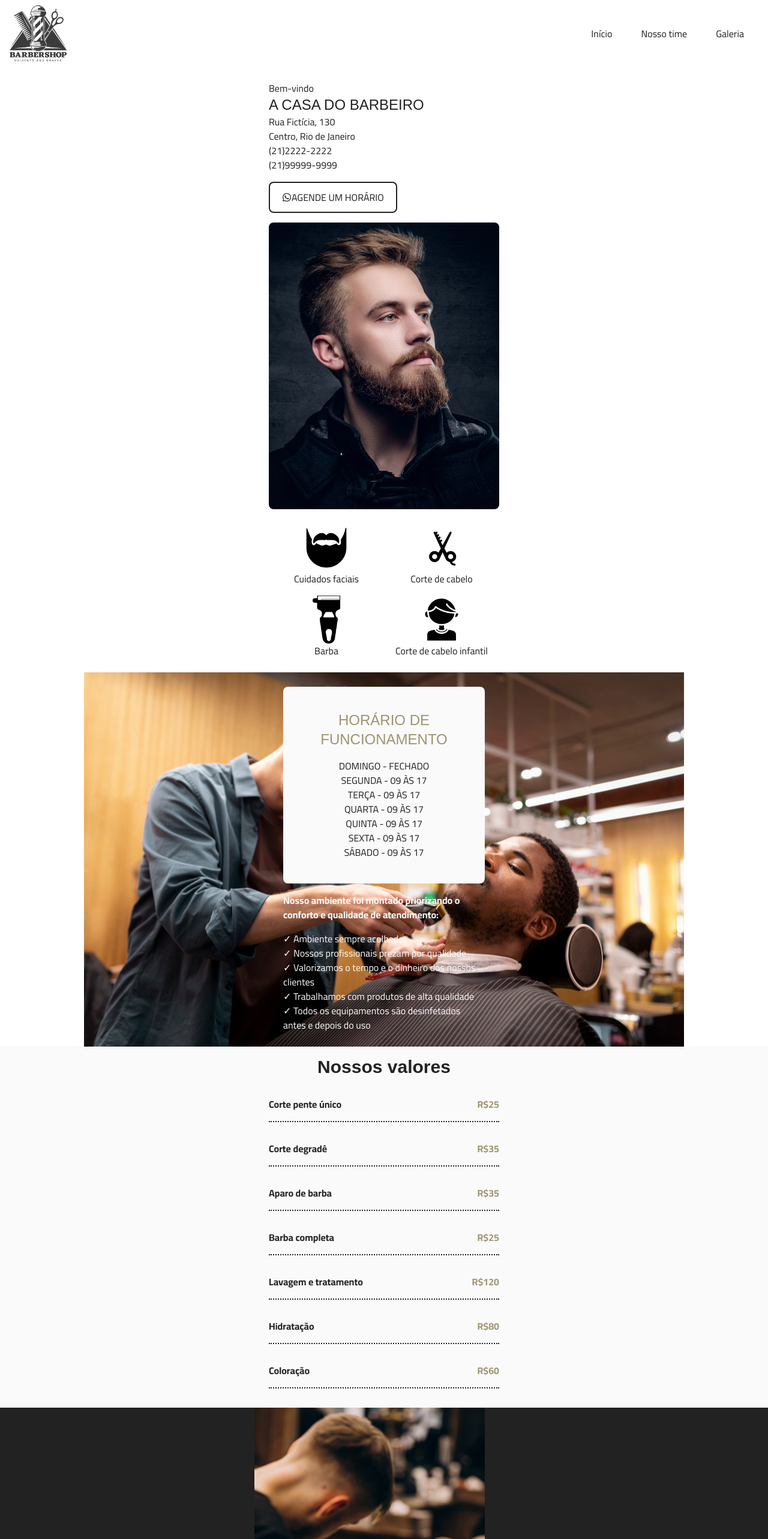
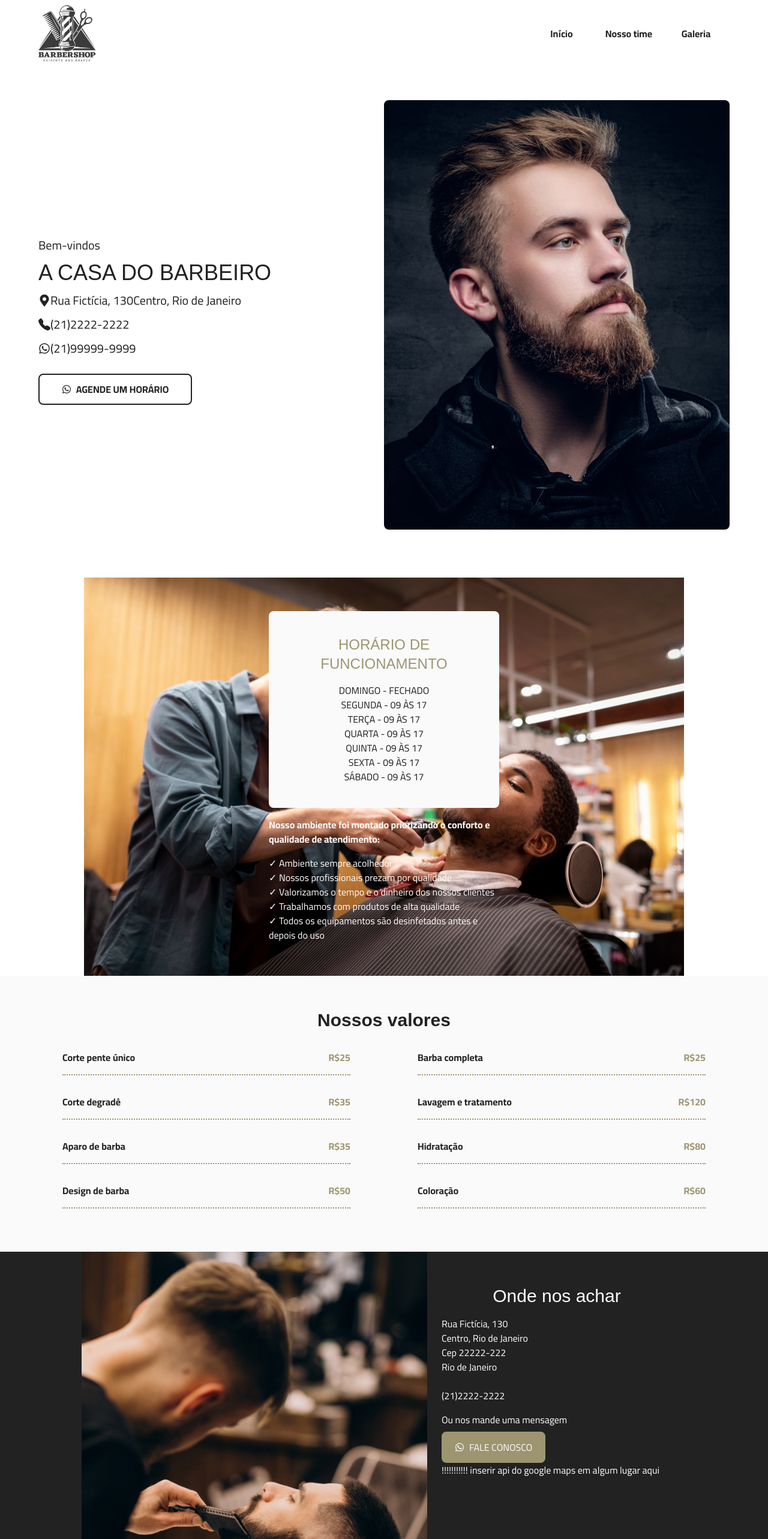
Before and after one commit to devrianmendes/acasadobarbeiro, a React (Vite) app: page / in a window 1280 px wide. Shown: the top 2566 px of the page at 60% size. Built offline with nearby package versions, Linux system fonts and the light colour scheme; a web font is replaced by a local one.

Commit message:
almost full responsive

```diff
--- a/src/App.tsx
+++ b/src/App.tsx
@@ -7,9 +7,8 @@ import Contact from "./components/Contact";
 import Footer from "./components/Footer";
 
 function App() {
-
   return (
-    <main className="font-textFont text-darkGray">
+    <main className="font-textFont text-base text-darkGray">
       <Header />
       <Intro />
       <Hourse />
--- a/src/components/Contact.tsx
+++ b/src/components/Contact.tsx
@@ -3,14 +3,14 @@ import { FaWhatsapp } from "react-icons/fa";
 
 const Contact = () => {
   return (
-    <section className="flex justify-center p-6 bg-darkGray text-darkWhite">
-      <div className='max-w-sm'>
-        <div>
-          <div className="-translate-x-6 -translate-y-6">
+    <section className="flex justify-center py-14 px-6 bg-darkGray text-darkWhite">
+      <div className="w-full max-w-sm md:max-w-6xl md:flex md:justify-center">
+        <div className="w-72 sm:w-80 lg:w-6/12">
+          <div className="-translate-x-6 -translate-y-14">
             <img src={contactBarber} alt="Imagem decorativa de um barbeiro" />
           </div>
         </div>
-        <div>
+        <div className="lg:w-2/6">
           <h3 className="font-titleFont text-3xl text-center mb-4">
             Onde nos achar
           </h3>
@@ -25,9 +25,10 @@ const Contact = () => {
           </ul>
           <p className="mb-2">Ou nos mande uma mensagem</p>
           <button className="border-2 rounded-lg py-3 px-5 uppercase flex items-center bg-mainColor border-mainColor text-darkWhite hover:scale-105 duration-100">
-            <FaWhatsapp />
+            <FaWhatsapp className="mr-2" />
             Fale conosco
           </button>
+          <p>!!!!!!!!!!! inserir api do google maps em algum lugar aqui</p>
         </div>
       </div>
     </section>
--- a/src/components/Footer.tsx
+++ b/src/components/Footer.tsx
@@ -10,12 +10,18 @@ import logo from "../assets/logoBarber.png";
 const Footer = () => {
   return (
     <footer className="flex justify-center p-6 bg-darkWhite">
-      <div className="max-w-sm">
-        <div className="flex justify-center pb-6">
-          <img className="w-36" src={logo} alt="Logo de a casa do barbeiro" />
+      <div className="w-full max-w-sm md:flex md:justify-between md:max-w-6xl">
+        <div className="flex justify-center pb-6 md:mx-2">
+          <a href="link">
+            <img
+              className="w-36 md:w-28"
+              src={logo}
+              alt="Logo de a casa do barbeiro"
+            />
+          </a>
         </div>
-        <div className="mb-4">
-          <h3 className="font-titleFont text-xl">Contato</h3>
+        <div className="mb-4 md:mx-2">
+          <h3 className="font-titleFont text-xl lg:text-2xl">Contato</h3>
           <ul>
             <li className="flex items-center">
               <BsFillTelephoneFill /> (21)2222-2222
@@ -32,23 +38,47 @@ const Footer = () => {
             </li>
           </ul>
         </div>
-        <div className="mb-4">
-          <h3 className="font-titleFont text-xl">Institucional</h3>
+        <div className="mb-4 md:mx-2">
+          <h3 className="font-titleFont text-lg lg:text-2xl">Institucional</h3>
+          <a href="link" className="hover:font-bold">
             <p>Home</p>
+          </a>
+          <a href="link" className="hover:font-bold">
             <p>Nossos serviços</p>
+          </a>
+          <a href="link" className="hover:font-bold">
             <p>Galeria</p>
+          </a>
         </div>
-        <div>
-          <h3 className="font-titleFont text-xl">Nossas redes</h3>
+        <div className="hidden lg:block">
+          <h3 className="font-titleFont text-lg lg:text-2xl">
+            Nossas especialidades
+          </h3>
+          <ul className="list-disc list-inside">
+            <li>Cabelo masculino</li>
+            <li>Barba</li>
+            <li>Tratamentos capilares</li>
+            <li>Degradê</li>
+            <li>Cerveja gelada</li>
+          </ul>
+        </div>
+        <div className="md:mx-2">
+          <h3 className="font-titleFont text-lg lg:text-2xl">Nossas redes</h3>
           <div className="flex">
-            <div className="w-2/12 p-2">
+            <div className="flex md:w-4/12">
+              <a href="link" className="p-1 rounded  hover:bg-mainColor transition">
                 <FaSquareFacebook size={25} />
+              </a>
             </div>
-            <div className="w-2/12 p-2">
+            <div className="flex md:w-4/12">
+              <a href="link" className="p-1 rounded hover:bg-mainColor transition">
                 <FaInstagram size={25} />
+              </a>
             </div>
-            <div className="w-2/12 p-2">
+            <div className="flex md:w-4/12">
+              <a href="link" className="p-1 rounded  hover:bg-mainColor transition">
                 <FaYoutube size={25} />
+              </a>
             </div>
           </div>
         </div>
--- a/src/components/Header.tsx
+++ b/src/components/Header.tsx
@@ -3,17 +3,40 @@ import logo from "../assets/logoBarber.png";
 const Header = () => {
   return (
     <header className="py-2 px-4 flex justify-center">
-      <div className="container flex justify-between items-center">
+      <div className="container flex justify-between items-center md:max-w-6xl">
         <div className="flex">
           <div className="w-24">
-            <img src={logo} alt="Logo" />
+            <a href="#">
+              <img src={logo} alt="Logo" />
+            </a>
           </div>
         </div>
-        <div className="hidden md:block">
-          <ul className="flex justify-between">
-            <li className="mx-2"><a href="" className="p-4">Início</a></li>
-            <li className="mx-2"><a href="" className="p-4">Nosso time</a></li>
-            <li className="mx-2"><a href="" className="p-4">Galeria</a></li>
+        <div className="hidden md:block font-bold">
+          <ul className="flex justify-between items-center h-10">
+            <li className="w-28 text-center">
+              <a
+                href=""
+                className="block w-28 px-4 py-2 rounded hover:bg-mainColor transition"
+              >
+                Início
+              </a>
+            </li>
+            <li className="w-28 text-center">
+              <a
+                href=""
+                className="block w-28 px-4 py-2 rounded hover:bg-mainColor transition"
+              >
+                Nosso time
+              </a>
+            </li>
+            <li className="w-28 text-center">
+              <a
+                href=""
+                className="block w-28 px-4 py-2 rounded hover:bg-mainColor transition"
+              >
+                Galeria
+              </a>
+            </li>
           </ul>
         </div>
         <div className="flex flex-col h-6 justify-between md:hidden">
--- a/src/components/Hourse.tsx
+++ b/src/components/Hourse.tsx
@@ -1,8 +1,8 @@
 const Hourse = () => {
   return (
-    <section className=" flex justify-center bg-manCuttingHair w-full h-auto bg-center bg-no-repeat">
+    <section className="py-14 px-6 flex justify-center bg-manCuttingHair w-full h-auto bg-center bg-no-repeat">
       <div className="max-w-sm">
-        <div className="p-6">
+        <div>
           <div className="bg-darkWhite rounded-lg p-10 mb-4 text-center uppercase">
             <h2 className="text-mainColor font-titleFont text-2xl pb-4">Horário de funcionamento</h2>
             <ul>
--- a/src/components/Intro.tsx
+++ b/src/components/Intro.tsx
@@ -3,29 +3,45 @@ import beard from "../assets/beard.png";
 import kid from "../assets/kid.png";
 import machine from "../assets/machine.png";
 import scissor from "../assets/scissor.png";
+import { FaMapMarkerAlt } from "react-icons/fa";
+import { BsFillTelephoneFill } from "react-icons/bs";
+
 import { FaWhatsapp } from "react-icons/fa";
 
 const Intro = () => {
   return (
-    <section className="p-6 flex justify-center">
-      <div className="max-w-sm">
-        <div className="pb-4">
-          <div className="pb-4">
-            <p>Bem-vindo</p>
-            <h1 className="font-titleFont text-2xl">
+    <section className="py-14 px-6 flex justify-center">
+      <div className="max-w-sm md:max-w-6xl md:flex">
+        <div className="pb-4 md:w-6/12 flex flex-col justify-center">
+          <div className="pb-4 md:text-xl">
+            <div className="my-3">
+              <p>Bem-vindos </p>
+            </div>
+            <div>
+              <h1 className="font-titleFont my-3 text-2xl md:text-4xl">
                 A CASA DO BARBEIRO
               </h1>
+            </div>
+            <div className="flex items-center my-3">
+              <FaMapMarkerAlt />
               <p>Rua Fictícia, 130</p>
               <p>Centro, Rio de Janeiro</p>
+            </div>
+            <div className="flex items-center my-3">
+              <BsFillTelephoneFill />
               <p>(21)2222-2222</p>
+            </div>
+            <div className="flex items-center my-3">
+              <FaWhatsapp />
               <p>(21)99999-9999</p>
             </div>
-          <button className="border-2 rounded-lg py-3 px-5 uppercase flex items-center hover:bg-mainColor hover:border-mainColor hover:text-darkWhite ease-in duration-100">
-            <FaWhatsapp />
+          </div>
+          <button className="font-bold max-w-64 border-2 rounded-lg py-3 px-5 uppercase flex items-center justify-center hover:bg-mainColor hover:border-mainColor hover:text-darkWhite ease-in duration-100">
+            <FaWhatsapp className="mr-2"/>
             Agende um horário
           </button>
         </div>
-        <div className="">
+        <div className="md:w-6/12">
           <div className="pb-6">
             <img
               src={intro1}
@@ -34,7 +50,13 @@ const Intro = () => {
             />
           </div>
         </div>
-        <div className="grid grid-cols-2 text-center">
+      </div>
+    </section>
+  );
+};
+
+{
+  /* <div className="grid grid-cols-2 text-center">
           <div className="flex flex-col items-center pb-4">
             <img className="w-20" src={beard} alt="icon of a beard" />
             <p>Cuidados faciais</p>
@@ -55,10 +77,7 @@ const Intro = () => {
             <img className="w-20" src={kid} alt="Ícone de uma criança" />
             <p>Corte de cabelo infantil</p>
           </div>
-        </div>
-      </div>
-    </section>
-  );
-};
+        </div> */
+}
 
 export default Intro;
--- a/src/components/Pricing.tsx
+++ b/src/components/Pricing.tsx
@@ -1,42 +1,49 @@
 const Pricing = () => {
   return (
-    <section className="p-4 bg-darkWhite text-center font-bold">
-      <div className="max-w-sm mx-auto">
+    <section className="py-14 px-6 bg-darkWhite text-center font-bold">
+      <div className="max-w-sm mx-auto md:max-w-6xl">
         <h2 className="font-titleFont text-3xl">Nossos valores</h2>
-        <div>
+        <div className="md:flex justify-around">
+          <div className="md:mr-4 md:w-5/12">
             <ul>
-            <li className="flex justify-between py-4 my-4 border-b-2 border-dotted">
+              <li className="flex justify-between py-4 my-4 border-b-2 border-mainColor  border-dotted">
                 <p>Corte pente único</p>
                 <p className="text-mainColor">R$25</p>
               </li>
-            <li className="flex justify-between py-4 my-4 border-b-2 border-dotted">
+              <li className="flex justify-between py-4 my-4 border-b-2 border-mainColor  border-dotted">
                 <p>Corte degradê</p>
                 <p className="text-mainColor">R$35</p>
               </li>
-
-            <li className="flex justify-between py-4 my-4 border-b-2 border-dotted">
+              <li className="flex justify-between py-4 my-4 border-b-2 border-mainColor  border-dotted">
                 <p>Aparo de barba</p>
                 <p className="text-mainColor">R$35</p>
               </li>
-            <li className="flex justify-between py-4 my-4 border-b-2 border-dotted">
+              <li className="flex justify-between py-4 my-4 border-b-2 border-mainColor  border-dotted">
+                <p>Design de barba</p>
+                <p className="text-mainColor">R$50</p>
+              </li>
+            </ul>
+          </div>
+          <div className="md:ml-4 md:w-5/12">
+            <ul>
+              <li className="flex justify-between py-4 my-4 border-b-2 border-mainColor  border-dotted">
                 <p>Barba completa</p>
                 <p className="text-mainColor">R$25</p>
               </li>
-
-            <li className="flex justify-between py-4 my-4 border-b-2 border-dotted">
+              <li className="flex justify-between py-4 my-4 border-b-2 border-mainColor border-dotted">
                 <p>Lavagem e tratamento</p>
                 <p className="text-mainColor">R$120</p>
               </li>
-            <li className="flex justify-between py-4 my-4 border-b-2 border-dotted">
+              <li className="flex justify-between py-4 my-4 border-b-2 border-mainColor border-dotted">
                 <p>Hidratação</p>
                 <p className="text-mainColor">R$80</p>
               </li>
-
-            <li className="flex justify-between py-4 my-4 border-b-2 border-dotted">
+              <li className="flex justify-between py-4 my-4 border-b-2 border-mainColor border-dotted">
                 <p>Coloração</p>
                 <p className="text-mainColor">R$60</p>
               </li>
             </ul>
+          </div>
         </div>
       </div>
     </section>
```
Lines whose indentation alone changed are shown as unchanged.
